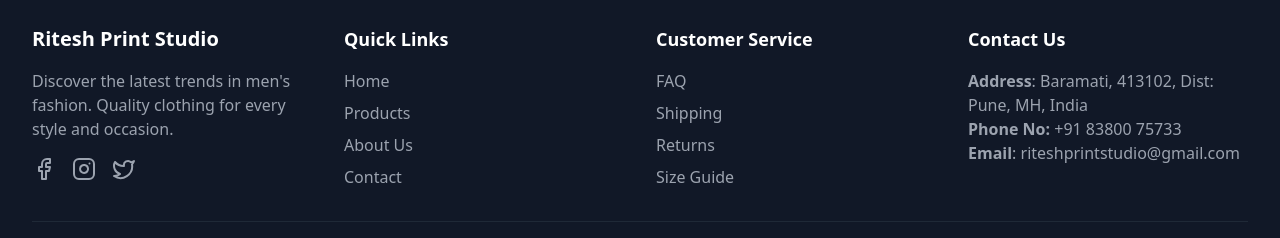
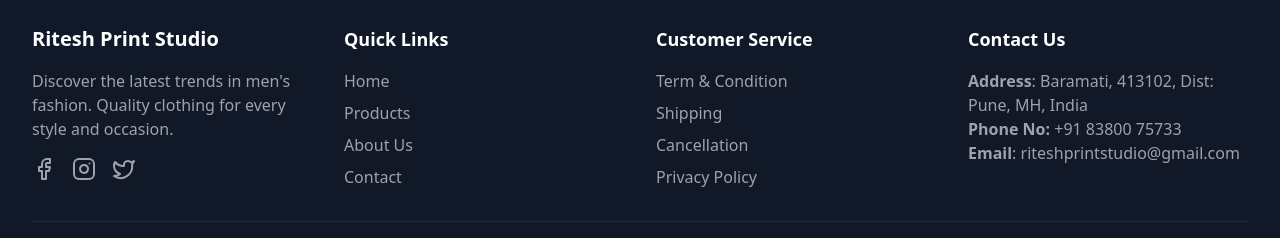
Before and after one commit to cybexonics/ritesh-print-studio, a Next.js app: page / in a window 1280 px wide. Shown: the part 4855-5093 px from the top of the page. Built offline with nearby package versions, Linux system fonts and the light colour scheme; no server answers; a web font is replaced by a local one.

Commit message:
link policy pagex

```diff
--- a/app/components/Footer.tsx
+++ b/app/components/Footer.tsx
@@ -33,10 +33,10 @@ export default function Footer() {
           <div>
             <h4 className="text-lg font-semibold mb-4">Customer Service</h4>
             <ul className="space-y-2">
-              <li><Link href="/faq" className="text-gray-400 hover:text-white transition-colors">FAQ</Link></li>
-              <li><Link href="/shipping" className="text-gray-400 hover:text-white transition-colors">Shipping</Link></li>
-              <li><Link href="/returns" className="text-gray-400 hover:text-white transition-colors">Returns</Link></li>
-              <li><Link href="/size-guide" className="text-gray-400 hover:text-white transition-colors">Size Guide</Link></li>
+              <li><Link href="/term-condition" className="text-gray-400 hover:text-white transition-colors">Term & Condition</Link></li>
+              <li><Link href="/shipping-policy" className="text-gray-400 hover:text-white transition-colors">Shipping</Link></li>
+              <li><Link href="/cancelltion" className="text-gray-400 hover:text-white transition-colors">Cancellation</Link></li>
+              <li><Link href="/privacy-policy" className="text-gray-400 hover:text-white transition-colors">Privacy Policy</Link></li>
             </ul>
           </div>
           <div>
```
